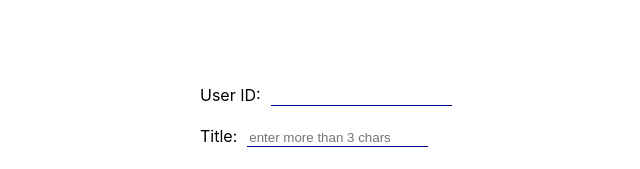
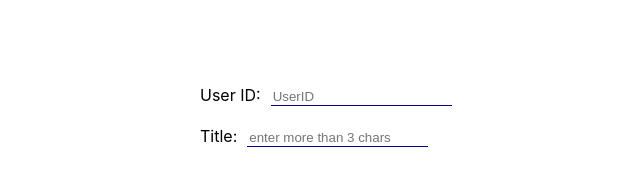
Before and after one commit to grabynsky/hw-react-05-form-joi, a React (Create React App) app: page / in a window 1280 px wide. Shown: the top 169 px of the page, without its empty margins (200-840 px from the left). Built offline with nearby package versions, Linux system fonts and the light colour scheme; no server answers.

Commit message:
task over

```diff
--- a/src/components/FormComponent/FormComponent.tsx
+++ b/src/components/FormComponent/FormComponent.tsx
@@ -38,7 +38,7 @@ const FormComponent: FC<IProps> = ({setTrigger}) => {
                     <input
                         type="text"
                         className={styles.formInput}
-                        // placeholder={'UserID'}
+                        placeholder={'UserID'}
                         {...register('userId')}
                     />
                 </label>
--- a/src/components/constants/urls.ts
+++ b/src/components/constants/urls.ts
@@ -3,7 +3,7 @@ const baseURL = 'https://jsonplaceholder.typicode.com';
 const posts = '/posts';
 
 const urls = {
-    posts: posts,
+    posts,
 }
 
 export {
--- a/src/services/postService.ts
+++ b/src/services/postService.ts
@@ -6,7 +6,7 @@ import {IPosts} from "../models/IPosts";
 
 const postService = {
     getAll: ():IRes<IPosts[]>=> axiosInstance.get(urls.posts),
-    createPost: (data:IPosts): IRes<IPosts> => axiosInstance.post(urls.posts, data),
+    createPost: (data: IPosts): IRes<IPosts> => axiosInstance.post(urls.posts, data),
 
 }
 
--- a/src/validators/postValidator.ts
+++ b/src/validators/postValidator.ts
@@ -1,7 +1,7 @@
-import Joi from "joi";
+import Joi from 'joi'
 
-const postValidator =
-    Joi.object({
+const postValidator = Joi.object({
+    userId: Joi.number().integer().min(1).required(),
     title: Joi.string()
          // .pattern(/^(?=.*[a-zA-Z])(?=.*\d)[a-zA-Z\d]{2,100}$/)
         .min(3)
@@ -11,7 +11,7 @@ const postValidator =
             // 'string.pattern.base': 'enter more 2 chars',
             'string.min': 'enter more than 3 chars',
             'string.max': 'You entered more than 100 chars',
-                'string.required': 'This field have string'
+            'string.required': 'This field have string',
         }),
     body: Joi.string()
         // .pattern(/^(?=.*[a-zA-Z])(?=.*\d)[a-zA-Z\d]{2,100}$/)
@@ -22,4 +22,4 @@ const postValidator =
         }),
 })
 
-export default postValidator;
+export default postValidator
```
Lines whose indentation alone changed are shown as unchanged.
